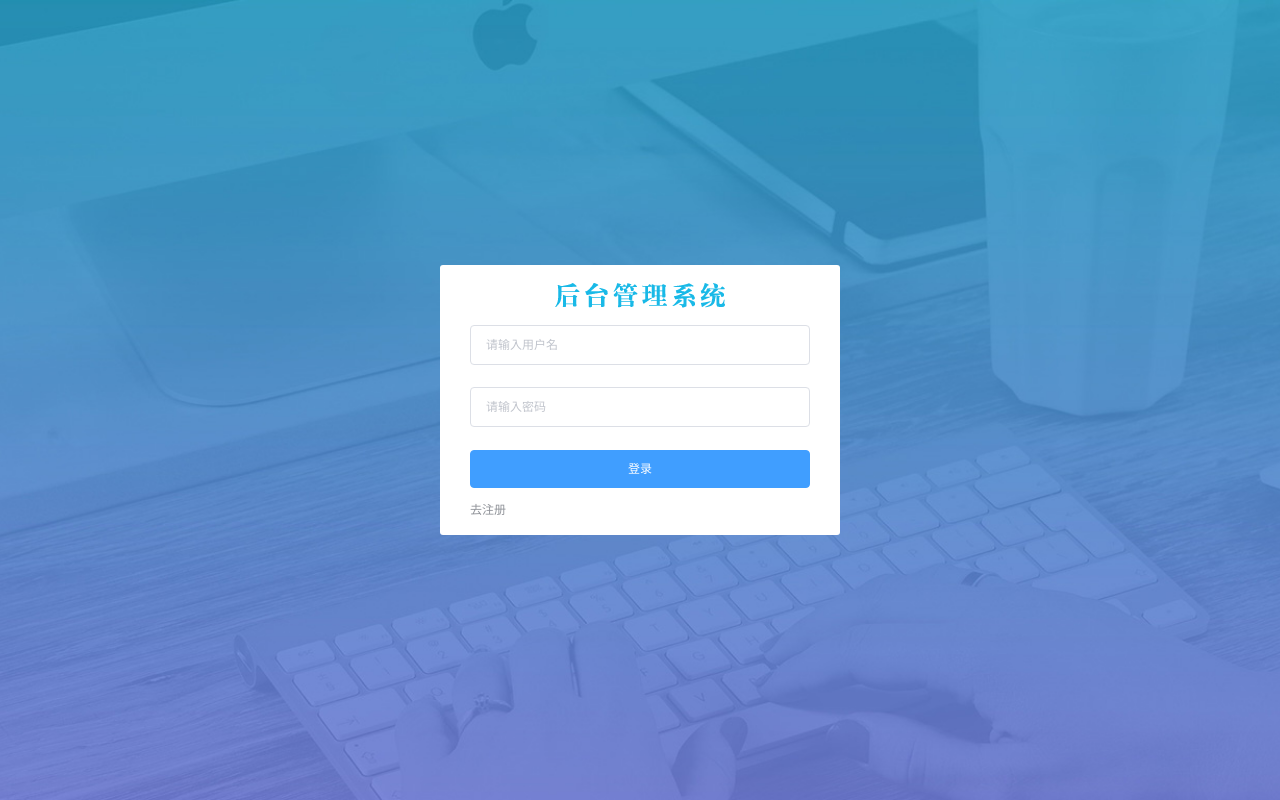
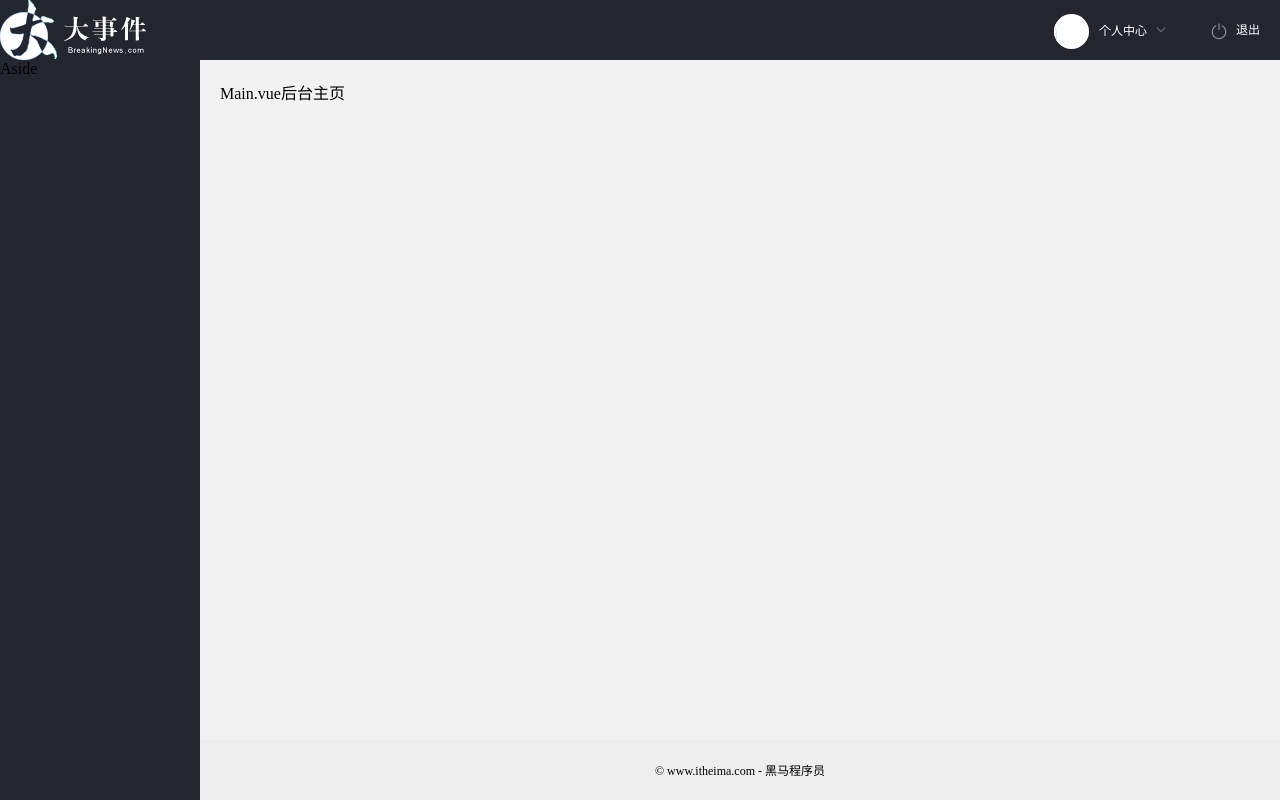
Before and after one commit to 2557173038/vue2-, a Vue app: page /#/ in a window 1280 px wide. Before the commit this address led to /#/login. Built offline with nearby package versions, Linux system fonts and the light colour scheme.

Commit message:
15-布局页面的准备和登录跳转

```diff
--- a/src/router/index.js
+++ b/src/router/index.js
@@ -6,7 +6,7 @@
 const routes = [
   {
     path: '/',
-    redirect: '/login' // 重定向
+    component: () => import('@/views/layout') // 默认打开直接看到布局页面
   },
   {
     path: '/reg',
--- /dev/null
+++ b/src/views/layout/index.vue
@@ -0,0 +1,83 @@
+<template>
+    <el-container class="main-container">
+      <!-- 头部区域 -->
+      <el-header>
+        <!-- 左侧的 logo -->
+        <img src="../../assets/images/logo.png" alt="" />
+        <!-- 右侧的菜单 -->
+        <el-menu
+          class="el-menu-top"
+          mode="horizontal"
+          background-color="#23262E"
+          text-color="#fff"
+          active-text-color="#409EFF"
+        >
+          <el-submenu index="1">
+            <template slot="title">
+              <!-- 头像 -->
+              <img src="../../assets/images/logo.png" alt="" class="avatar" />
+              <span>个人中心</span>
+            </template>
+            <el-menu-item index="1-1"><i class="el-icon-s-operation"></i>基本资料</el-menu-item>
+            <el-menu-item index="1-2"><i class="el-icon-camera"></i>更换头像</el-menu-item>
+            <el-menu-item index="1-3"><i class="el-icon-key"></i>重置密码</el-menu-item>
+          </el-submenu>
+          <el-menu-item index="2"><i class="el-icon-switch-button"></i>退出</el-menu-item>
+        </el-menu>
+      </el-header>
+      <el-container>
+        <!-- 侧边栏区域 -->
+        <el-aside width="200px">Aside</el-aside>
+        <el-container>
+          <!-- 页面主体区域 -->
+          <el-main>
+            Main.vue后台主页
+          </el-main>
+          <!-- 底部 footer 区域 -->
+          <el-footer>© www.itheima.com - 黑马程序员</el-footer>
+        </el-container>
+      </el-container>
+    </el-container>
+  </template>
+
+<script>
+export default {
+  name: 'my-layout'
+}
+</script>
+
+  <style lang="less" scoped>
+  .main-container {
+    height: 100%;
+    .el-header,
+    .el-aside {
+      background-color: #23262e;
+    }
+    .el-header {
+      padding: 0;
+      display: flex;
+      justify-content: space-between;
+    }
+    .el-main {
+      overflow-y: scroll;
+      height: 0;
+      background-color: #F2F2F2;
+    }
+    .el-footer {
+      background-color: #eee;
+      font-size: 12px;
+      display: flex;
+      justify-content: center;
+      align-items: center;
+    }
+  }
+
+  .avatar {
+    border-radius: 50%;
+    width: 35px;
+    height: 35px;
+    background-color: #fff;
+    margin-right: 10px;
+    object-fit: cover;
+  }
+  </style>
--- a/src/views/login/index.vue
+++ b/src/views/login/index.vue
@@ -77,6 +77,8 @@
             this.$message.success(res.message)
             // 提交mutations把token字符串保存到vuex中
             this.updateToken(res.token)
+            // 跳转到布局页
+            this.$router.push('/')
           }
         } else {
           // 没通过校验
```
